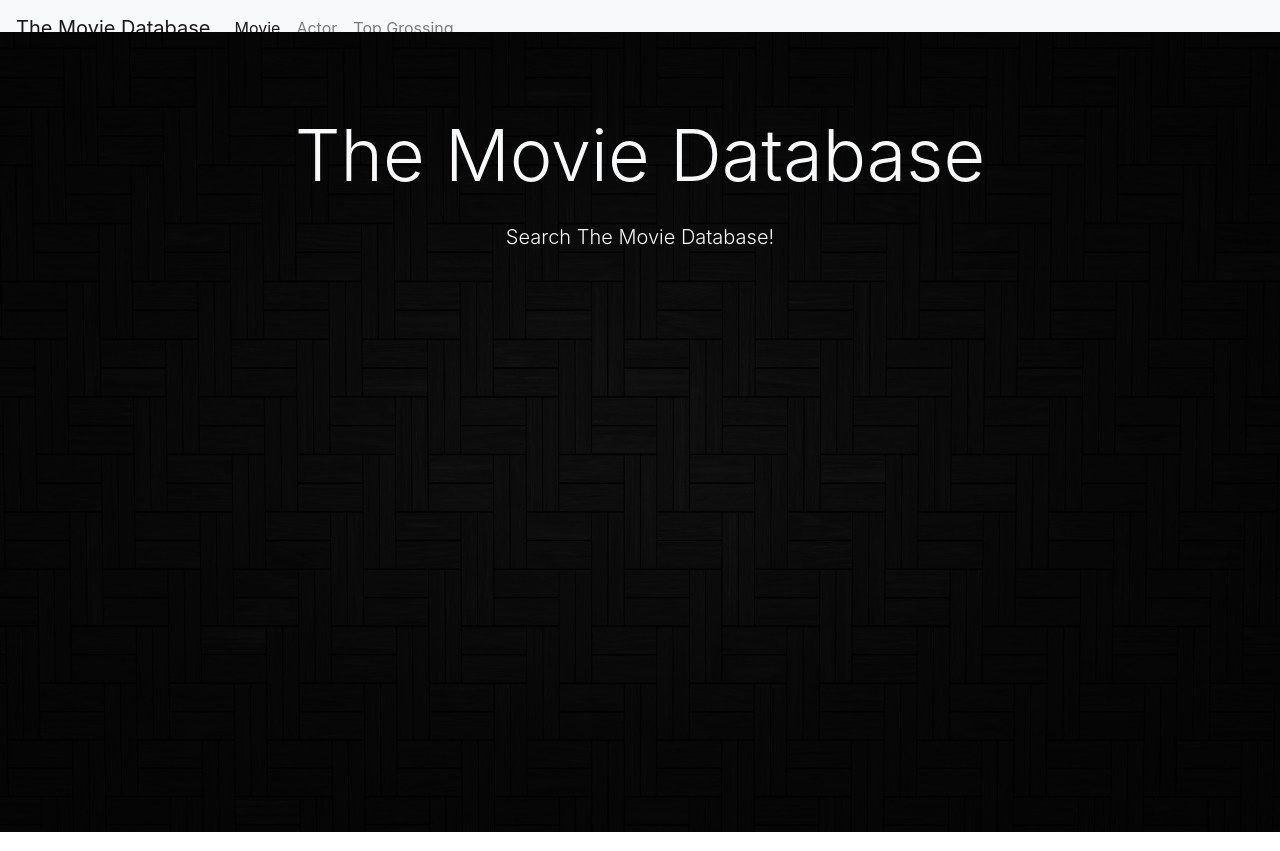
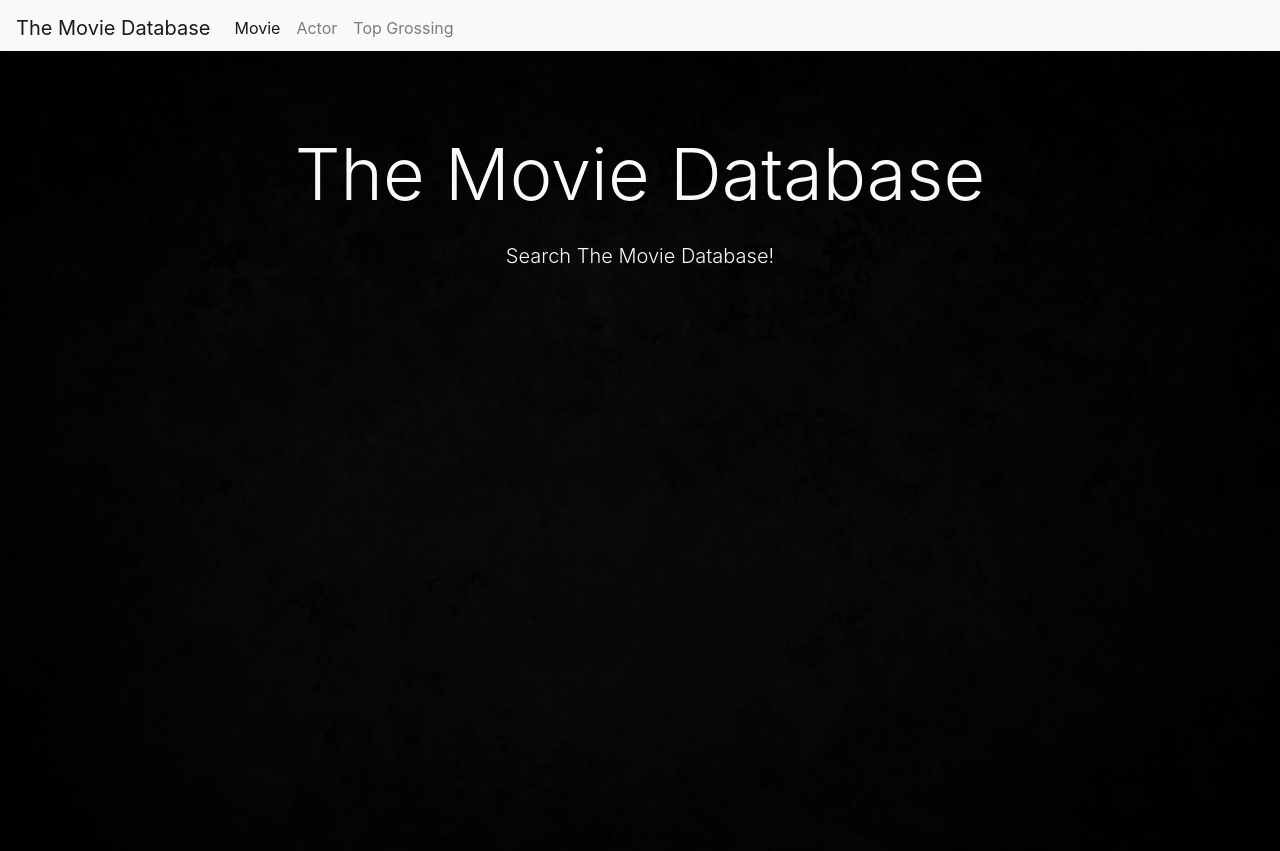
Before and after one commit to RdotSilva/React-MovieDB-App, a React (Create React App) app in the folder client/: page / in a window 1280 px wide. Built offline with nearby package versions, Linux system fonts and the light colour scheme.

Commit message:
Change margin-top of landing image

```diff
--- a/client/src/App.css
+++ b/client/src/App.css
@@ -5,10 +5,10 @@ img {
 .landing {
 	position: relative;
 	background: url('./img/background.jpg') no-repeat;
+	background-position: center;
 	background-size: cover;
-	background-position: center;
 	height: 100vh;
-	margin-top: -24px;
+	margin-top: -5px;
 	margin-bottom: -50px;
 }
 
```
Also changed, not shown: client/src/img/background.jpg.
